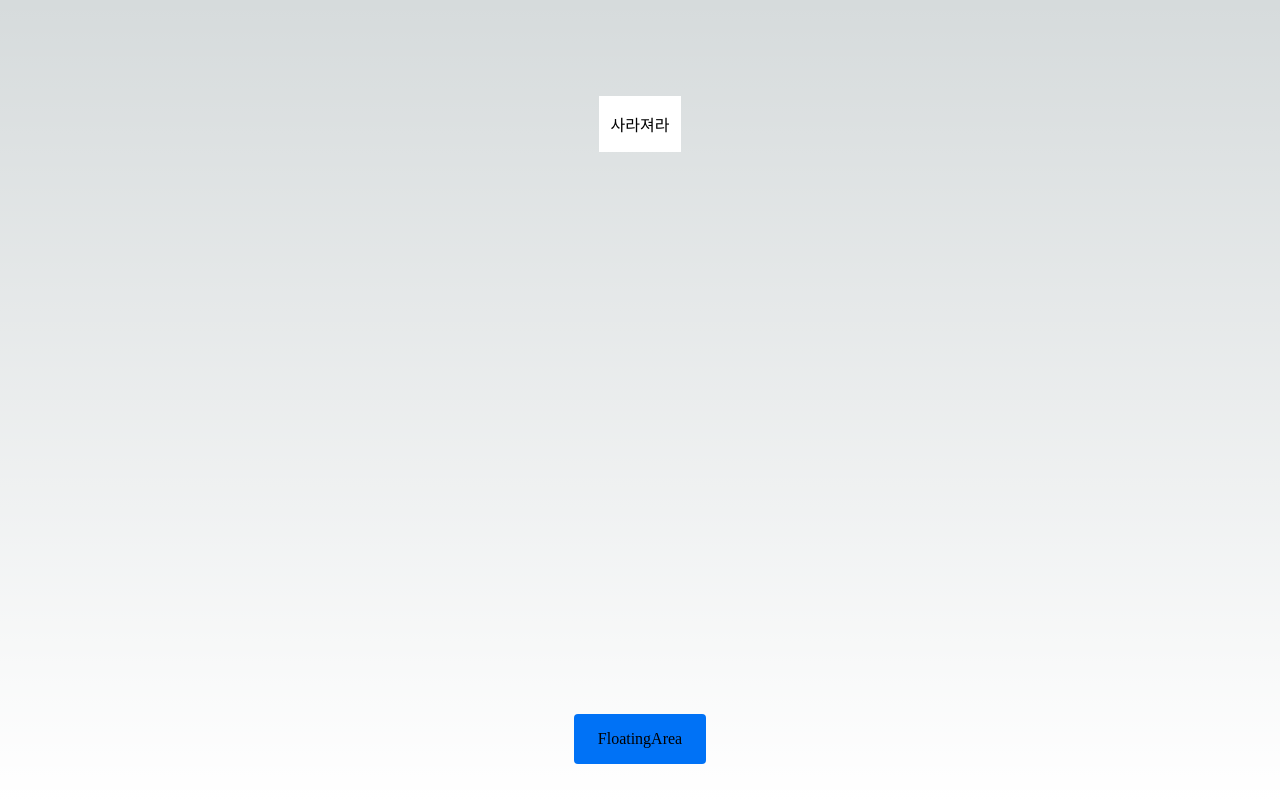
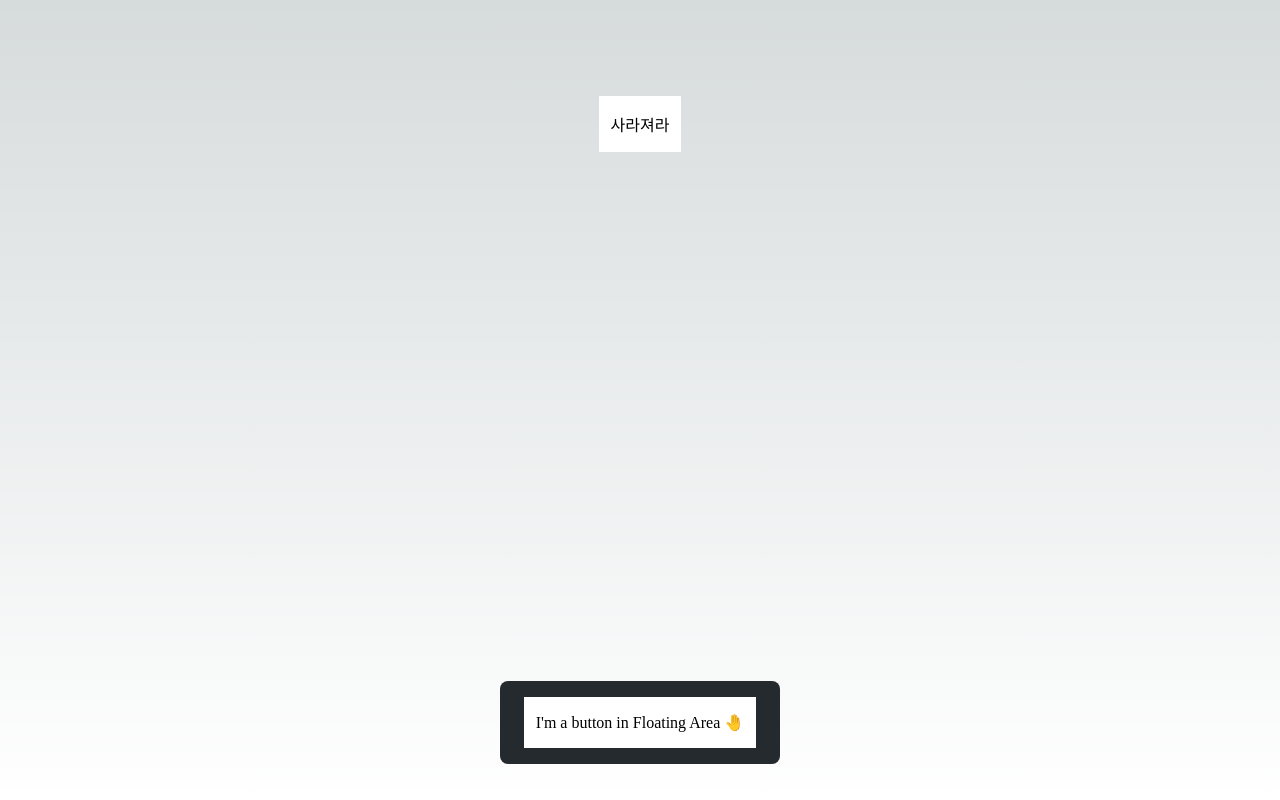
Before and after one commit to dalgudot/prototype, a Next.js app: page /floating-area in a window 1280 px wide. Built offline with nearby package versions, Linux system fonts and the light colour scheme.

Commit message:
update FloatingArea Props / add content: JSX.Element

```diff
--- a/src/app/floating-area/page.tsx
+++ b/src/app/floating-area/page.tsx
@@ -17,7 +17,15 @@ export default function FloatingAreaPage(): JSX.Element {
         label={appear ? '사라져라' : '나타나라'}
         onClick={toggleAppear}
       />
-      <FloatingArea appear={appear} />
+      <FloatingArea
+        appear={appear}
+        content={
+          <LargeButton
+            label="I'm a button in Floating Area 🤚"
+            onClick={() => {}}
+          />
+        }
+      />
     </main>
   );
 }
--- a/src/components/FloatingArea/FloatingArea.tsx
+++ b/src/components/FloatingArea/FloatingArea.tsx
@@ -3,12 +3,14 @@ import styled from '@emotion/styled';
 
 interface FloatingAreaProps {
   appear: boolean;
+  content: JSX.Element;
 }
 
 let FLOATING_AREA_MOTION_TIME: TAnimationDuration = 0.5;
 
 export default function FloatingArea({
   appear,
+  content,
 }: FloatingAreaProps): JSX.Element {
   const isMountedForAnimation = useMountedForAnimation(
     appear,
@@ -18,18 +20,17 @@ export default function FloatingArea({
   return (
     <>
       {isMountedForAnimation && (
-        <BottomBox appear={appear}>FloatingArea</BottomBox>
+        <BottomBox appear={appear}>{content}</BottomBox>
       )}
     </>
   );
 }
 
-const BottomBox = styled.div<FloatingAreaProps>`
+const BottomBox = styled.div<{ appear: boolean }>`
   position: fixed;
   padding: 16px 24px;
-  background: #0072f6;
-  border-radius: 4px;
-  font-size: 16px;
+  background: #252a2f;
+  border-radius: 8px;
 
   ${({ appear }) =>
     appear
--- a/src/components/FloatingArea/FloatingAreaCSS.tsx
+++ b/src/components/FloatingArea/deprecated/FloatingAreaCSS.tsx
@@ -6,7 +6,7 @@ interface FloatingAreaProps {
   appear: boolean;
 }
 
-let FLOATING_AREA_MOTION_TIME: number = 0.5;
+let FLOATING_AREA_MOTION_TIME: TAnimationDuration = 0.5;
 
 export default function FloatingAreaCSS({
   appear,
```
Also changed, not shown: src/components/FloatingArea/deprecated/FloatingArea.module.css (renamed from src/components/FloatingArea/FloatingArea.module.css).
